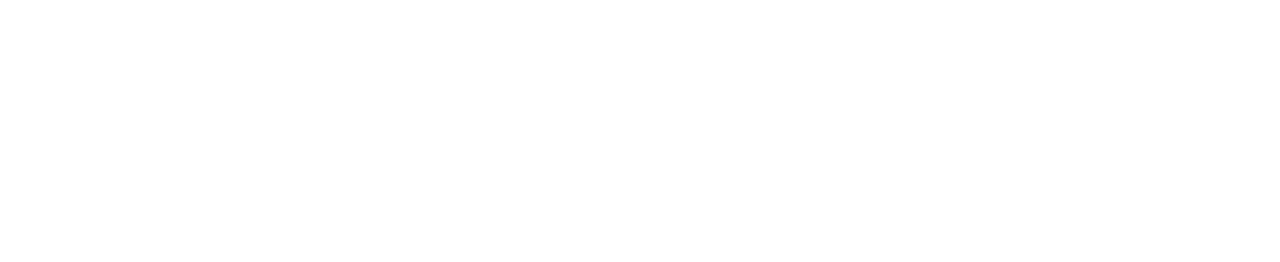
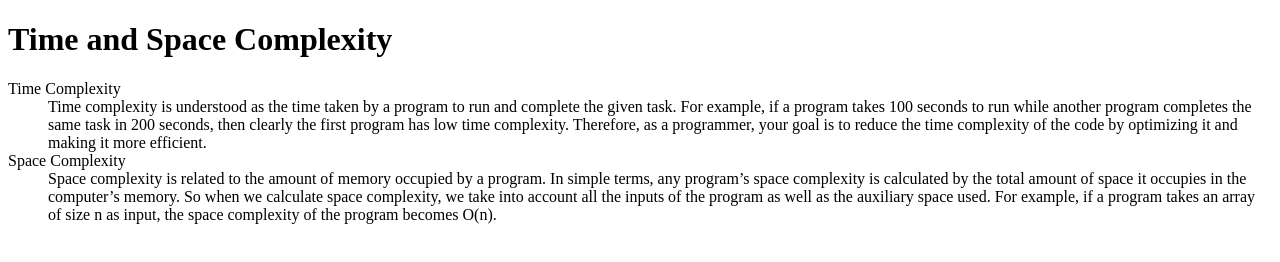
Before and after one commit to acciojob/time-and-space-complexity-Sadia-Naaz, a website: page main.html in a window 1280 px wide. Drawn offline with Linux system fonts and the light colour scheme.

Commit message:
created a submission

```diff
--- a/main.html
+++ b/main.html
@@ -8,6 +8,13 @@
 
 <body>
 	<!-- the entire body must be written by student -->
+	<h1>Time and Space Complexity</h1>
+	<dl>
+		<dt>Time Complexity</dt>
+		<dd>Time complexity is understood as the time taken by a program to run and complete the given task. For example, if a program takes 100 seconds to run while another program completes the same task in 200 seconds, then clearly the first program has low time complexity. Therefore, as a programmer, your goal is to reduce the time complexity of the code by optimizing it and making it more efficient.</dd>
+	<dt>Space Complexity</dt>
+		<dd> Space complexity is related to the amount of memory occupied by a program. In simple terms, any program’s space complexity is calculated by the total amount of space it occupies in the computer’s memory. So when we calculate space complexity, we take into account all the inputs of the program as well as the auxiliary space used. For example, if a program takes an array of size n as input, the space complexity of the program becomes O(n).</dd>
+	</dl>
     <script type="text/javascript" src="./script.js">
 </script>
 
```
